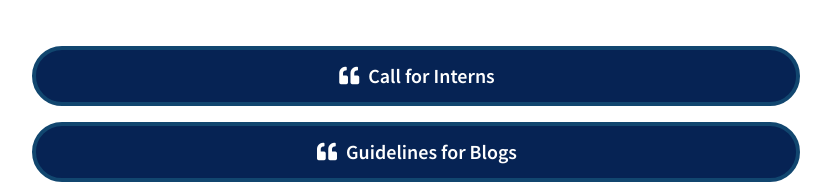
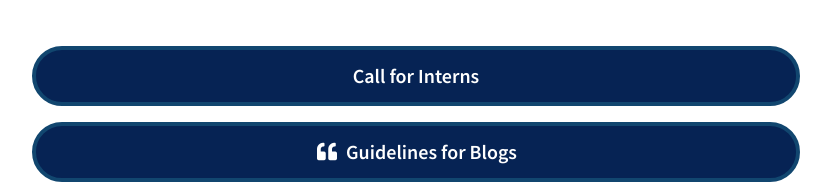
Before and after one commit to thelegalnotice/tln, a plain HTML site: page index.html in a window 1280 px wide. Shown: the part 154-338 px from the top of the page, without its empty margins (224-1055 px from the left). Drawn offline with nearby package versions, Linux system fonts and the light colour scheme.

Commit message:
Update index.html

```diff
--- a/index.html
+++ b/index.html
@@ -38,7 +38,7 @@
  <div class="row">
         <div class="col">
             <a target="_blank" href="https://www.thelegalnotice.in/events/call-for-interns">
-                <button class="button"> <i class="fas fa-quote-left"></i>
+                <button class="button"> </i>
                     <p>Call for Interns</p>
                 </button></a>
         </div>
```
